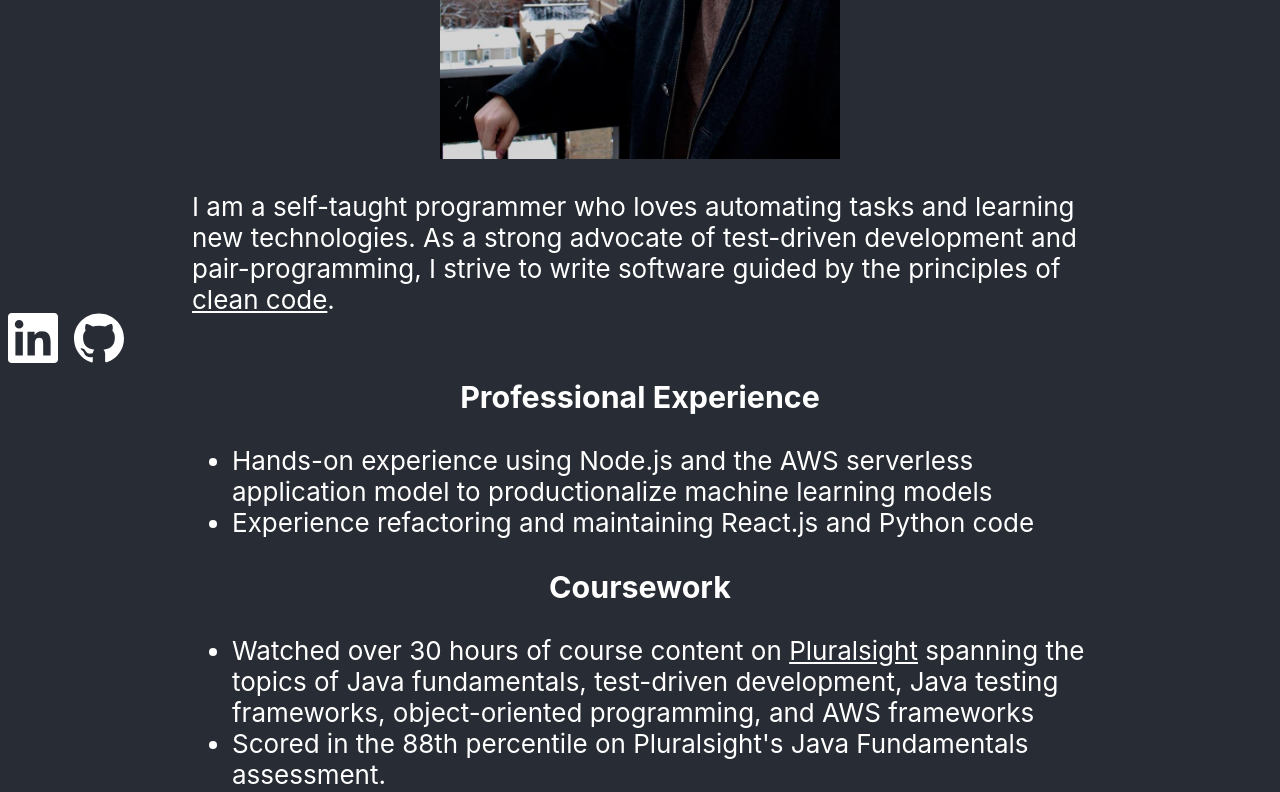
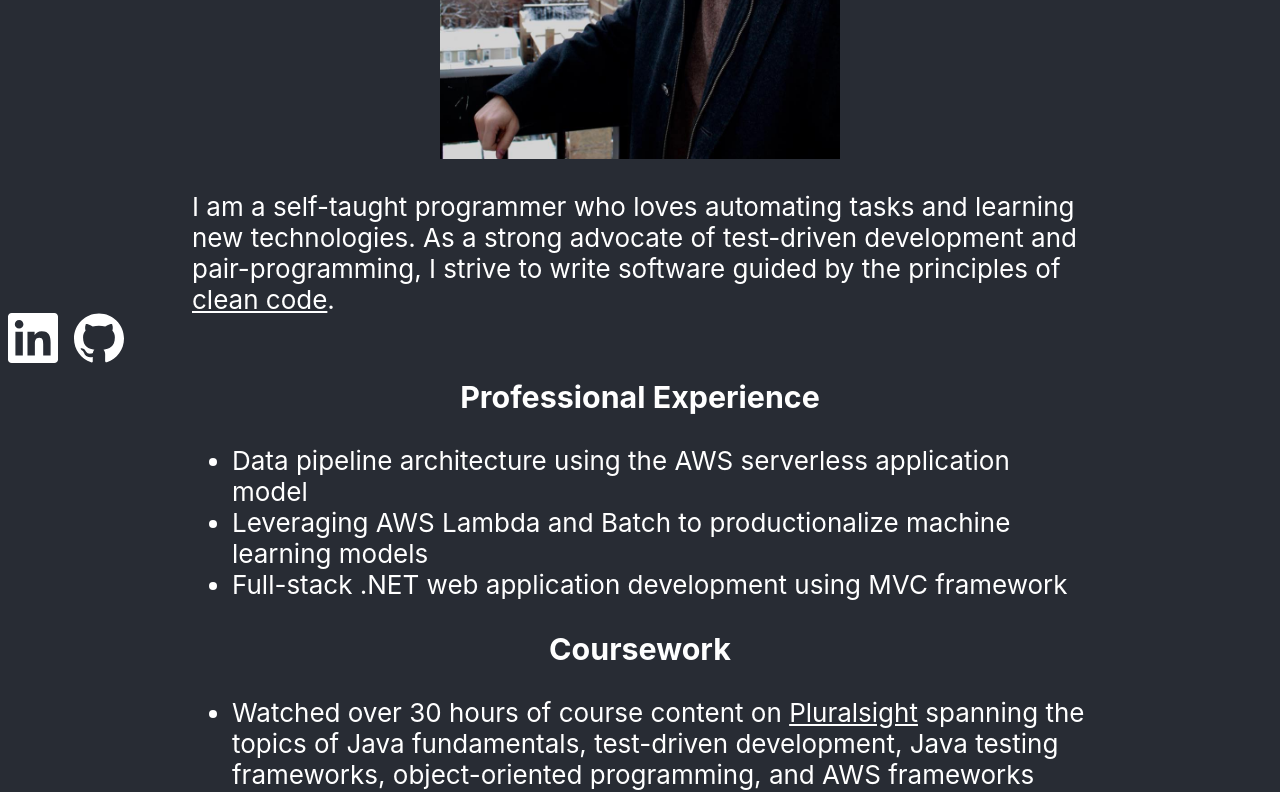
Before and after one commit to danadajian/Personal-Website, a React (Create React App) app: page /about in a window 1280 px wide. Shown: the part 425-1217 px from the top of the page. Built offline with nearby package versions, Linux system fonts and the light colour scheme.

Commit message:
* update about me and projects

```diff
--- a/src/components/About/About.tsx
+++ b/src/components/About/About.tsx
@@ -31,11 +31,13 @@ export const About = () => {
                         <h3>Professional Experience</h3>
                         <ul>
                             <li>
-                                Hands-on experience using Node.js and the AWS serverless application model to
-                                productionalize machine learning models
+                                Data pipeline architecture using the AWS serverless application model
                             </li>
                             <li>
-                                Experience refactoring and maintaining React.js and Python code
+                                Leveraging AWS Lambda and Batch to productionalize machine learning models
+                            </li>
+                            <li>
+                                Full-stack .NET web application development using MVC framework
                             </li>
                         </ul>
                         <h3>Coursework</h3>
--- a/src/components/Projects/Projects.tsx
+++ b/src/components/Projects/Projects.tsx
@@ -33,18 +33,15 @@ export const Projects = () => {
                         <p>
                             The method I developed uses what I call "selective brute force", which reduces the problem
                             efficiently to make checking all possibilities feasible. First, players are grouped by
-                            position
-                            and sorted by their salary-to-projection ratios. Then, players are removed from each
-                            position
-                            pool until the maximum number of lineup combinations is under a specified fixed threshold.
-                            Finally, a recursive algorithm efficiently iterates over possible lineups one by one,
-                            ensuring
-                            each new lineup it checks has the potential to be better (i.e. has a higher projected point
-                            total).
+                            position and sorted by their salary-to-projection ratios. Then, players are removed from
+                            each position pool until the maximum number of lineup combinations is under a specified
+                            fixed threshold. Finally, a recursive algorithm efficiently iterates over possible lineups
+                            one by one, ensuring each new lineup it checks has the potential to be better (i.e. has a
+                            higher projected point total).
                         </p>
                         <p>
-                            The app currently supports Fanduel and Draftkings contests, and scrapes data from multiple
-                            sources.
+                            The app currently supports Fanduel and Draftkings contests for the big four
+                            (MLB, NFL, NBA, NHL).
                         </p>
                         </body>
                     </section>
```
